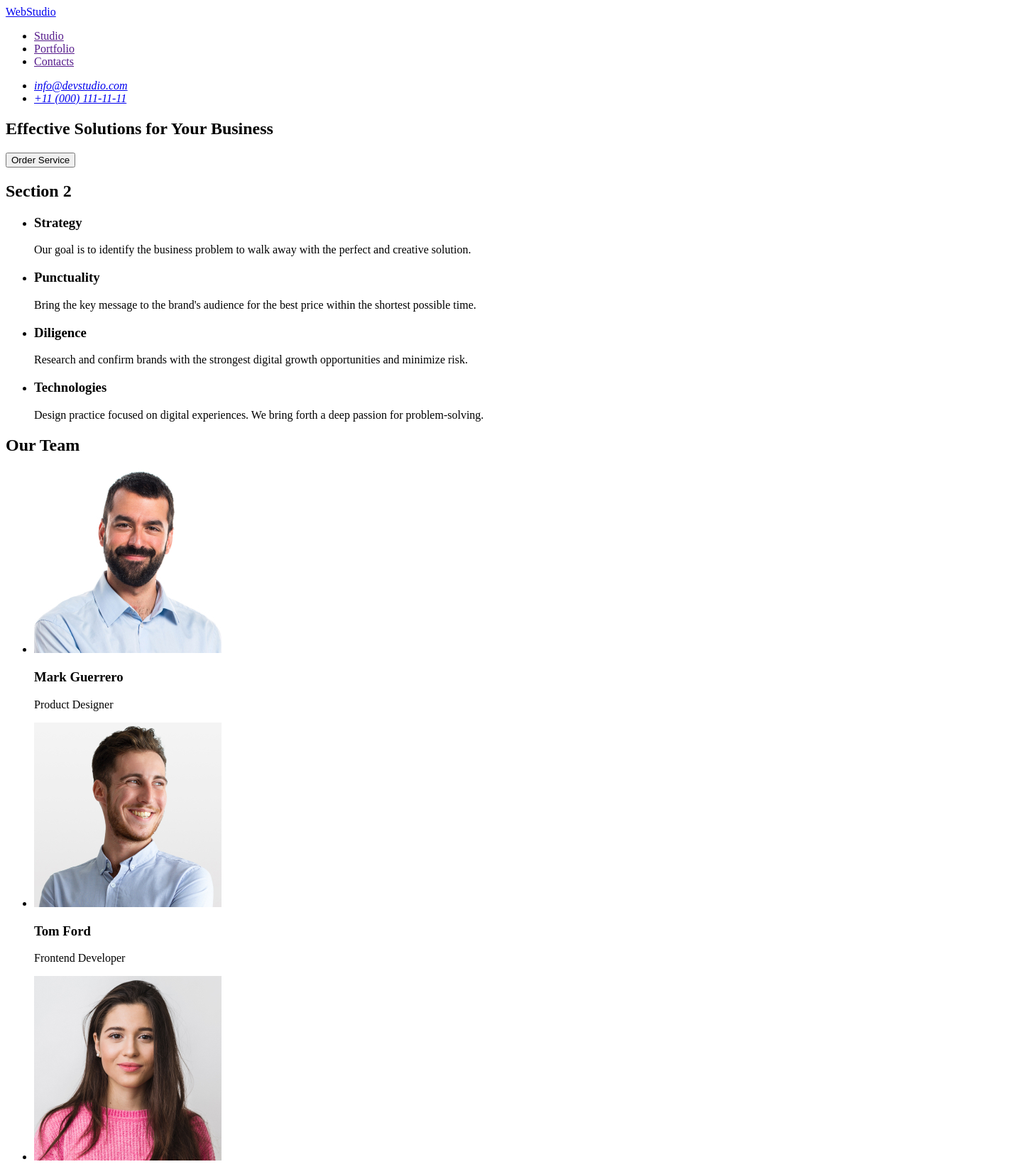
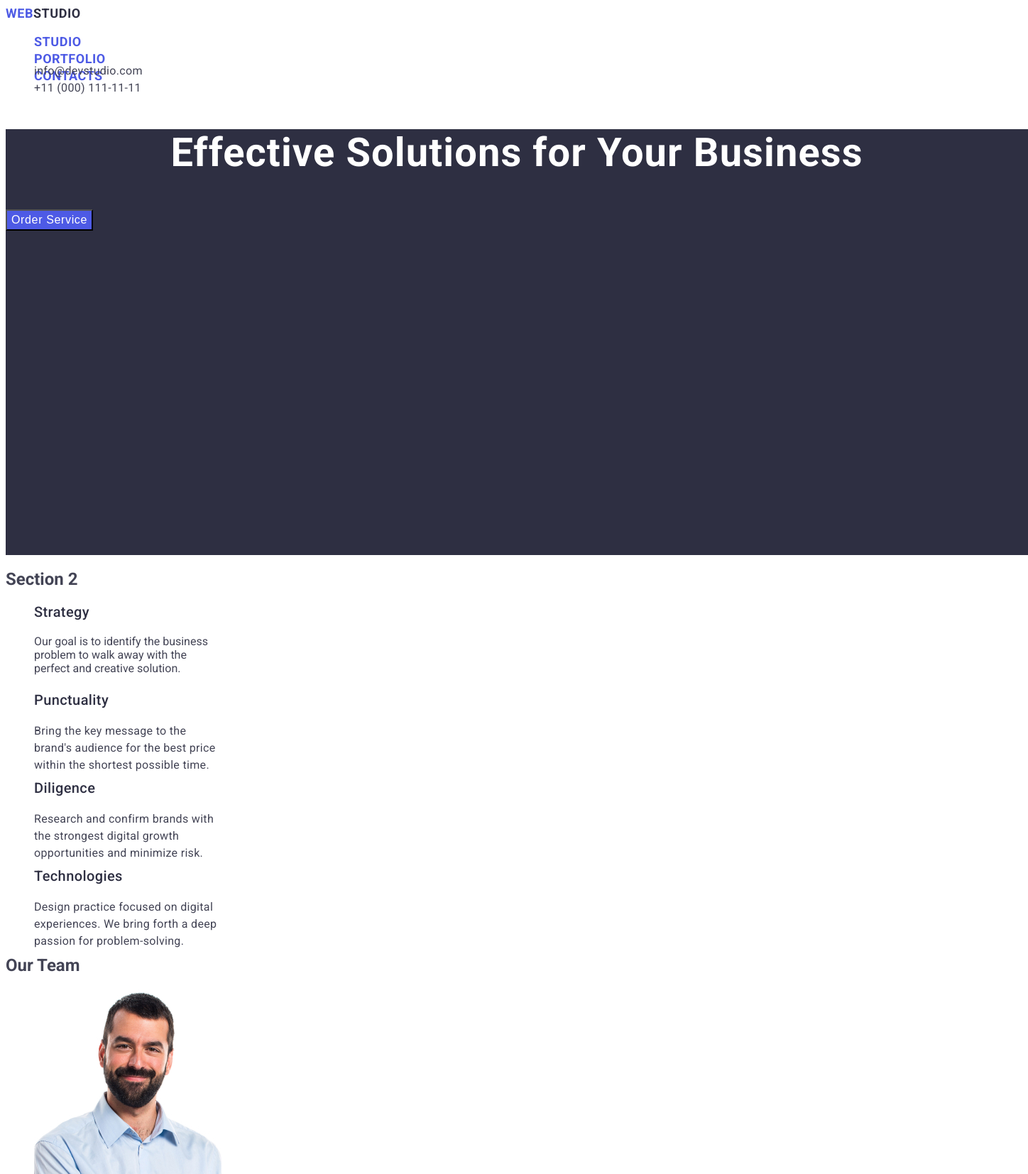
Before and after one commit to lenivyy-paren/goit-markup-hw-02, a plain HTML site: page index.html in a window 1280 px wide. Shown: the top 1654 px of the page at 71% size, 1448 px wide, since content can reach past the window. Drawn offline with Linux system fonts and the light colour scheme.

Commit message:
Add files via upload

```diff
--- /dev/null
+++ b/css/style.css
@@ -0,0 +1,196 @@
+body{
+    font-family: "Roboto", sans-serif;
+    background-color: #fff;
+    color: #434455;
+}
+
+ul, ol {
+    list-style-type: none;
+}
+
+a {
+    text-decoration: none;
+}
+
+/* header start */
+.header {
+    font-weight: 500;
+    font-size: 16px;
+    line-height: 1.5;
+    letter-spacing: 0.02em;
+    color: #2e2f42;
+    background: #FFFFFF;
+}
+.header-logo-link {
+    font-weight: 700;
+    font-size: 18px;
+    line-height: 1.17;
+    letter-spacing: 0.03em;
+    text-transform: uppercase;
+    color: #4D5AE5;
+}
+.header-logo-link-span {
+    font-weight: 700;
+    font-size: 18px;
+    line-height: 1.17;
+    letter-spacing: 0.03em;
+    text-transform: uppercase;
+    color: #2E2F42;
+}
+.header-nav-list {
+    width: 261px;
+    height: 24px;
+}
+.header-nav-item {
+    font-weight: 500;
+    font-size: 16px;
+    line-height: 1.5;
+    letter-spacing: 0.02em;
+    color: #2E2F42;
+}
+.header-address {
+    font-style: normal;
+}
+.header-address-link {
+    font-weight: 400;
+    font-size: 16px;
+    line-height: 1.5;
+    letter-spacing: 0.02em;
+    color: #434455;
+}
+
+/* header end */
+
+
+
+/* section 1 start */
+.business {
+    width: 1440px;
+    height: 600px;
+    background: #2E2F42;
+}
+.business-h {
+    font-weight: 700;
+    font-size: 56px;
+    line-height: 1,07;
+    letter-spacing: 0.02em;
+    text-align: center;
+    color: #FFFFFF;
+}
+.business-button {
+    font-weight: 500;
+    font-size: 16px;
+    line-height: 1.5;
+    letter-spacing: 0.04em;
+    color: #FFFFFF;
+    background-color: #4D5AE5;
+}
+/* setion 1 end */
+
+
+
+/* section 2 start */
+.section-two-item {
+    width: 264px;
+    height: 104px;
+}
+.section-two-logo {
+    font-weight: 500;
+    font-size: 20px;
+    line-height: 1.2;
+    letter-spacing: 0.02em;
+    color: #2E2F42;
+}
+.section-two-p {
+    font-weight: 400;
+    font-size: 16px;
+    line-height: 1.5;
+    letter-spacing: 0.02em;
+    color: #434455;
+}
+/* setion 2 end */
+
+
+
+/* section 3 start */
+.section-team-item {
+    border-radius: 0 0 4px 4px;
+    padding: 0px 0px 32px 0px;
+    width: 264px;
+    height: 380px;
+}
+.section-team-item-h {
+    font-weight: 500;
+    font-size: 20px;
+    line-height: 1.2;
+    letter-spacing: 0.02em;
+    text-align: center;
+    color: #2E2F42;
+}
+.section-team-p {
+    font-weight: 400;
+    font-size: 16px;
+    line-height: 1.5;
+    letter-spacing: 0.02em;
+    text-align: center;
+    color: #434455;
+}
+/* section 3 end */
+
+/* section 4 start */
+.Portfolio-h {
+    font-weight: 700;
+    font-size: 36px;
+    line-height: 111%;
+    letter-spacing: 0.02em;
+    text-align: center;
+    color: #2E2F42;
+}
+.Portfolio-item-h {
+font-weight: 500;
+font-size: 20px;
+line-height: 1.2;
+letter-spacing: 0.02em;
+color: #2E2F42;
+}
+.Portfolio-item-p {
+    font-weight: 400;
+    font-size: 16px;
+    line-height: 1.5;
+    letter-spacing: 0.02em;
+    color: #434455;
+}
+/* section 4 end */
+
+
+/* footer start */
+.footer {
+    width: 1440px;
+    height: 312px;
+    background: #2E2F42;
+}
+.footer-p {
+font-weight: 400;
+font-size: 16px;
+line-height: 1.5;
+letter-spacing: 0.02em;
+color: #F4F4FD;
+}
+.footer-logo-link {
+    font-family: "Raleway", sans-serif;
+font-weight: 700;
+font-size: 18px;
+line-height: 1.17;
+letter-spacing: 0.03em;
+text-transform: uppercase;
+color: #4D5AE5;
+}
+.footer-logo-link-span {
+font-weight: 700;
+font-size: 18px;
+line-height: 1.17;
+letter-spacing: 0.03em;
+text-transform: uppercase;
+color: #F4F4FD;
+}
+/* footer end */
--- a/index.html
+++ b/index.html
@@ -3,97 +3,154 @@
 <head>
     <meta charset="UTF-8">
     <meta name="viewport" content="width=device-width, initial-scale=1.0">
+    <link rel="preconnect" href="https://fonts.googleapis.com">
+    <link rel="preconnect" href="https://fonts.gstatic.com" crossorigin>
+    <link href="https://fonts.googleapis.com/css2?family=Inconsolata:wdth,wght@145,200..900&family=Inter:wght@700&family=Montserrat:wght@400;700&family=Raleway:ital,wght@0,100..900;1,100..900&family=Roboto:ital,wght@0,100;0,300;0,400;0,500;0,700;0,900;1,100;1,300;1,400;1,500;1,700;1,900&display=swap" rel="stylesheet">
+    <link rel="preconnect" href="https://fonts.googleapis.com">
+    <link rel="preconnect" href="https://fonts.gstatic.com" crossorigin>
+    <link href="https://fonts.googleapis.com/css2?family=Inconsolata:wdth,wght@145,200..900&family=Inter:wght@700&family=Montserrat:wght@400;700&family=Raleway:ital,wght@0,100..900;1,100..900&family=Roboto:ital,wght@0,100;0,300;0,400;0,500;0,700;0,900;1,100;1,300;1,400;1,500;1,700;1,900&display=swap" rel="stylesheet">
+    <link rel="stylesheet" href="./css/style.css">
     <title>Document</title>
 </head>
 <body>
-    <header>
-        <nav>
-            <a href="./index.html">WebStudio</a>
-            <ul>
-                <li>
-                    <a href="">Studio</a>
+    <header class="header">
+        <nav class="nav-header">
+            <a href="./index.html" class="header-logo-link">Web<span class="header-logo-link-span">Studio</span></a>
+            <ul class="header-nav-list">
+                <li class="header-nav-item">
+                    <a href="" class="header-logo-link">Studio</a>
                 </li>
-                <li>
-                    <a href="">Portfolio</a>
+                <li class="header-nav-item">
+                    <a href="" class="header-logo-link">Portfolio</a>
                 </li>
-                <li>
-                    <a href="">Contacts</a>
+                <li class="header-nav-item">
+                    <a href="" class="header-logo-link">Contacts</a>
                 </li>
             </ul>
         </nav>
-            <address>
-                <ul>
-                    <li><a href="mailto:info@devstudio.com">info@devstudio.com</a>
+            <address class="header-address">
+                <ul class="header-address-list">
+                    <li class="header-address-item"><a href="mailto:info@devstudio.com" class="header-address-link">info@devstudio.com</a>
                     </li>
-                    <li><a href="tel:+110001111111">+11 (000) 111-11-11</a>
+                    <li class="header-address-item"><a href="tel:+110001111111" class="header-address-link">+11 (000) 111-11-11</a>
                     </li>
                 </ul>
             </address>
     </header>
     <main>
         <!-- первая секция -->
-        <section>
-            <H1>Effective Solutions for Your Business</H1>
-            <button type="button">Order Service</button>
+        <section class="business">
+            <H1 class="business-h">Effective Solutions for Your Business</H1>
+            <button type="button" class="business-button">Order Service</button>
         </section>
+        <!-- конец первой секции -->
+
         <!-- вторая секция -->
-        <section>
-            <h2>Section 2</h2>
+        <section class="section-two">
+            <h2 class="section-two-h">Section 2</h2>
             <ul>
-                <li>
-                    <h3>Strategy</h3>
+                <li class="section-two-item">
+                    <h3 class="section-two-logo">Strategy</h3>
                     <p>Our goal is to identify the business
                         problem to walk away with the perfect and creative solution. </p>
                 </li>
 
-                <li><h3>Punctuality</h3>
-                    <p>Bring the key message to the brand's audience for the best price within the shortest possible time.</p>
+                <li class="section-two-item">
+                    <h3 class="section-two-logo">Punctuality</h3>
+                    <p class="section-two-p">Bring the key message to the brand's audience for the best price within the shortest possible time.</p>
                 </li>
 
-                <li><h3>Diligence</h3>
-                    <p>Research and confirm brands with the strongest digital growth opportunities and minimize risk.</p>
+                <li class="section-two-item">
+                    <h3 class="section-two-logo">Diligence</h3>
+                    <p class="section-two-p">Research and confirm brands with the strongest digital growth opportunities and minimize risk.</p>
                 </li>
 
-                <li><h3>Technologies</h3>
-                    <p>Design practice focused on digital experiences. We bring forth a deep passion for problem-solving.</p>
+                <li class="section-two-item">
+                    <h3 class="section-two-logo">Technologies</h3>
+                    <p class="section-two-p">Design practice focused on digital experiences. We bring forth a deep passion for problem-solving.</p>
                 </li>
             </ul>
         </section>
+        <!-- конец второй секции -->
+
         <!-- третья секция -->
-        <section>
-            <h2>Our Team</h2>
-            <ul>
-                <li>
-                    <img src="./images/img-3.jpg" alt="Mark Guerrero" width="264" height="260">
-                    <h3>Mark Guerrero</h3>
+        <section class="section-team">
+            <h2 class="section-team-h">Our Team</h2>
+            <ul class="section-team-list">
+                <li class="section-team-item">
+                    <img src="./images/img-3.jpg" alt="Mark Guerrero" width="264" height="260" class="section-team-foto">
+                    <h3 class="section-team-item-h">Mark Guerrero</h3>
                     <p>Product Designer</p>
                 </li>
 
-                <li>
-                    <img src="./images/img-2.jpg" alt="Tom Ford" width="264" height="260">
-                    <h3>Tom Ford</h3>
-                    <p>Frontend Developer</p>
+                <li class="section-team-item">
+                    <img src="./images/img-2.jpg" alt="Tom Ford" width="264" height="260" class="section-team-foto">
+                    <h3 class="section-team-item-h">Tom Ford</h3>
+                    <p class="section-team-p">Frontend Developer</p>
                 </li>
 
-                <li>
-                    <img src="./images/img-1.jpg" alt="Camila Garcia" width="264" height="260">
-                    <h3>Camila Garcia</h3>
-                    <p>Marketing</p>
+                <li class="section-team-item">
+                    <img src="./images/img-1.jpg" alt="Camila Garcia" width="264" height="260" class="section-team-foto">
+                    <h3 class="section-team-item-h">Camila Garcia</h3>
+                    <p class="section-team-p">Marketing</p>
                 </li>
 
-                <li>
-                    <img src="./images/img.jpg" alt="Daniel Wilson" width="264" height="260">
+                <li class="section-team-item">
+                    <img src="./images/img.jpg" alt="Daniel Wilson" width="264" height="260" class="section-team-foto">
                     <h3>Daniel Wilson</h3>
-                    <p>UI Designer</p>
+                    <p class="section-team-p">UI Designer</p>
                 </li>
             </ul>
         </section>
+        <!-- конец третей секции -->
 
+        <!-- секция 4 -->
+        <section class="Portfolio">
+            <h2 class="Portfolio-h">Our Portfolio</h2>
+            <ul class="Portfolio-list">
+                <li class="Portfolio-item">
+                    <img src="./images/img2-1.jpg" alt="Banking App" width="264" height="260" class="Portfolio-foto">
+                    <h3 class="Portfolio-item-h">Banking App</h3>
+                    <p class="Portfolio-item-p">App</p>
+                </li>
+
+                <li class="Portfolio-item">
+                    <img src="./images/img2-2.jpg" alt="Cashless Payment" width="264" height="260" class="Portfolio-foto">
+                    <h3 class="Portfolio-item-h">Cashless Payment</h3>
+                    <p class="Portfolio-item-p">Marketing</p>
+                </li>
+
+                <li class="Portfolio-item">
+                    <img src="./images/img2-3.jpg" alt="Meditation App" width="360" height="300" class="Portfolio-foto">
+                    <h3 class="Portfolio-item-h">Meditation App</h3>
+                    <p class="Portfolio-item-p">App</p>
+                </li>
+
+                <li class="Portfolio-item">
+                    <img src="./images/img2-4.jpg" alt="Taxi Service" width="360" height="300" class="Portfolio-foto">
+                    <h3 class="Portfolio-item-h">Taxi Service</h3>
+                    <p class="Portfolio-item-p">Marketing</p>
+                </li>
+
+                <li class="Portfolio-item">
+                    <img src="./images/img2-5.jpg" alt="Screen Illustrations" width="360" height="300" class="Portfolio-foto">
+                    <h3 class="Portfolio-item-h">Screen Illustrations</h3>
+                    <p class="Portfolio-item-p">Design</p>
+                </li>
+
+                <li class="Portfolio-item">
+                    <img src="./images/img2-6.jpg" alt="Online Courses" width="360" height="300" class="Portfolio-foto">
+                    <h3 class="Portfolio-item-h">Online Courses</h3>
+                    <p class="Portfolio-item-p">Marketing</p>
+                </li>
+            </ul>
+        </section>
+        <!-- конец секции 4 -->
     </main>
 
-    <footer>
-        <a href="./index.html">WebStudio</a>
-        <p>Increase the flow of customers and sales for your business with digital marketing & growth solutions.</p>
+    <footer class="footer">
+        <a href="./index.html" class="footer-logo-link">Web<span class="footer-logo-link-span">Studio</span></a>
+        <p class="footer-p">Increase the flow of customers and sales for your business with digital marketing & growth solutions.</p>
     </footer>
 </body>
 </html>
```
Also changed, not shown: images/img2-1.jpg (added), images/img2-2.jpg (added), images/img2-3.jpg (added), images/img2-4.jpg (added), images/img2-5.jpg (added), images/img2-6.jpg (added).
